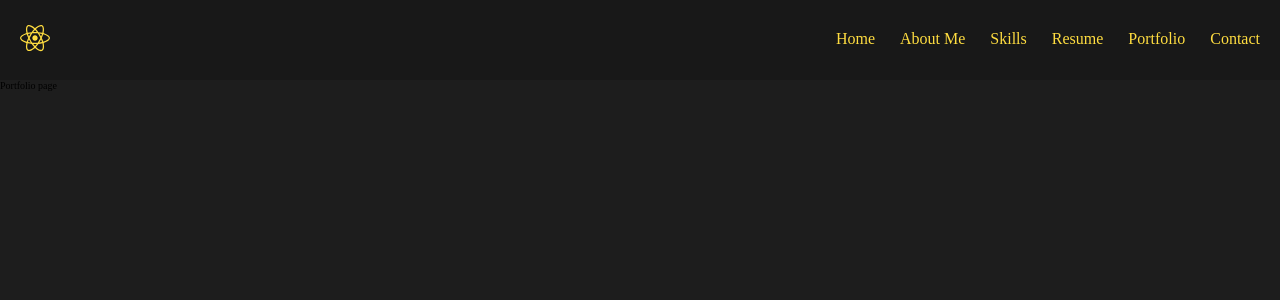
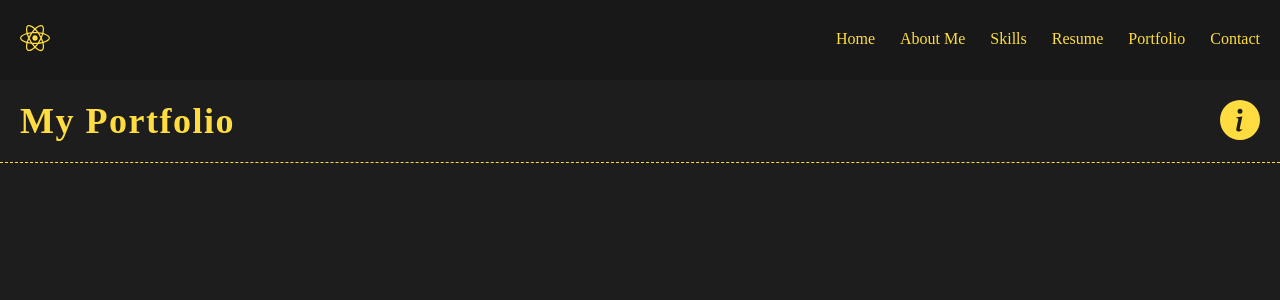
Before and after one commit to Md-Monirul-Islam/react-portfolio, a React (Create React App) app: page /portfolio in a window 1280 px wide. Shown: the top 300 px of the page. Built offline with nearby package versions, Linux system fonts and the light colour scheme.

Commit message:
add header content

```diff
--- a/src/components/pageHeaderContent/index.jsx
+++ b/src/components/pageHeaderContent/index.jsx
@@ -0,0 +1,13 @@
+import './styles.scss';
+
+const PageHeaderContent = (props) => {
+
+    const { headerText, icon } = props;
+    return(
+        <div className="wrapper">
+            <h2>{headerText}</h2>
+            <span>{icon}</span>
+        </div>
+    )
+}
+export default PageHeaderContent;
--- a/src/components/pageHeaderContent/styles.scss
+++ b/src/components/pageHeaderContent/styles.scss
@@ -0,0 +1,24 @@
+.wrapper{
+    display: flex;
+    align-items: center;
+    padding: 20px;
+    border-bottom: 1px dashed;
+    color: var(--yellow-theme-main-color);
+
+    h2{
+        font-size: 36px;
+        font-weight: 700;
+        letter-spacing: 1.5px;
+        line-height: 1rem;
+        text-transform: capitalize;
+        color: var(--yellow-theme-main-color);
+        display: flex;
+        flex-grow: 1;
+    }
+
+    span{
+        svg{
+            color: var(--yellow-theme-main-color);
+        }
+    }
+}
--- a/src/containers/about/index.jsx
+++ b/src/containers/about/index.jsx
@@ -1,11 +1,16 @@
 import React from "react";
+import { BsInfoCircleFill } from "react-icons/bs";
+import PageHeaderContent from "../../components/pageHeaderContent";
 
 
 const About = () => {
     return (
-        <div>
-            About Me
-        </div>
+        <section id="about" className="about">
+            <PageHeaderContent
+                headerText = 'About Me'
+                icon = {<BsInfoCircleFill size={40} />}
+            />
+        </section>
     )
 }
 export default About;
--- a/src/containers/contact/index.jsx
+++ b/src/containers/contact/index.jsx
@@ -1,11 +1,15 @@
 import React from "react";
-
+import { BsInfoCircleFill } from "react-icons/bs";
+import PageHeaderContent from "../../components/pageHeaderContent";
 
 const Contact = () => {
     return (
-        <div>
-            Contact page
-        </div>
+        <section id="cantact" className="cantact">
+            <PageHeaderContent
+                headerText = 'My Contact'
+                icon = {<BsInfoCircleFill size={40} />}
+            />
+        </section>
     )
 }
 export default Contact;
--- a/src/containers/home/index.jsx
+++ b/src/containers/home/index.jsx
@@ -1,8 +1,17 @@
 import React from "react";
+import { useNavigate } from 'react-router-dom';
+import { Animate } from "react-simple-animate";
 import './styles.scss';
 
 
 const Home = () => {
+
+    const navigate = useNavigate();
+    console.log(navigate)
+
+    const handleNavigateToContactMePage = () => {
+        navigate('/contact/')
+    };
     return (
         <section id="home" className="home">
             <div className="home__text-wrapper">
@@ -11,7 +20,23 @@ const Home = () => {
                     <br />
                     Full Stack Developer
                 </h1>
+
+                <Animate
+                    play
+                    duration={1.5}
+                    start={{
+                        transform : 'translateY(550px)'
+                    }}
+                    end={{
+                        transform : 'translateY(0px)'
+                    }}
+                >
+                    <div className="home__contact-me">
+                        <button onClick={handleNavigateToContactMePage}>Hire Me</button>
+                    </div>
+                </Animate>
             </div>
+
         </section>
     )
 }
--- a/src/containers/home/styles.scss
+++ b/src/containers/home/styles.scss
@@ -21,6 +21,28 @@
             overflow: hidden;
             white-space: nowrap;
             animation: typingEffectAnimation 2.5s steps(30,end);
+        }
+    }
+
+    &__contact-me{
+        display: flex;
+        justify-content: center;
+        margin-top: 15px;
+
+        button{
+            cursor: pointer;
+            padding: 10px 70px;
+            font-size: 2rem;
+            background: transparent;
+            color: var(--yellow-theme-main-color);
+            border: 1.5px solid var(--yellow-theme-main-color);
+            border-radius: 4px;
+            font-weight: 500;
+
+            &:hover{
+                background: var(--yellow-theme-main-color);
+                color: #000000;
+            }
         }
     }
 }
--- a/src/containers/portfolio/index.jsx
+++ b/src/containers/portfolio/index.jsx
@@ -1,11 +1,15 @@
 import React from "react";
-
+import { BsInfoCircleFill } from "react-icons/bs";
+import PageHeaderContent from "../../components/pageHeaderContent";
 
 const Portfolio = () => {
     return (
-        <div>
-            Portfolio page
-        </div>
+        <section id="portfolio" className="portfolio">
+            <PageHeaderContent
+                headerText = 'My Portfolio'
+                icon = {<BsInfoCircleFill size={40} />}
+            />
+        </section>
     )
 }
 export default Portfolio;
--- a/src/containers/resume/index.jsx
+++ b/src/containers/resume/index.jsx
@@ -1,11 +1,16 @@
 import React from "react";
+import { BsInfoCircleFill } from "react-icons/bs";
+import PageHeaderContent from "../../components/pageHeaderContent";
 
 
 const Resume = () => {
     return (
-        <div>
-            Resume page
-        </div>
+        <section id="resume" className="resume">
+            <PageHeaderContent
+                headerText = 'My Resume'
+                icon = {<BsInfoCircleFill size={40} />}
+            />
+        </section>
     )
 }
 export default Resume;
--- a/src/containers/skills/index.jsx
+++ b/src/containers/skills/index.jsx
@@ -1,11 +1,16 @@
 import React from "react";
+import { BsInfoCircleFill } from "react-icons/bs";
+import PageHeaderContent from "../../components/pageHeaderContent";
 
 
 const Skills = () => {
     return (
-        <div>
-            Skills page
-        </div>
+        <section id="skills" className="skills">
+            <PageHeaderContent
+                headerText = 'My Skills'
+                icon = {<BsInfoCircleFill size={40} />}
+            />
+        </section>
     )
 }
 export default Skills;
```
